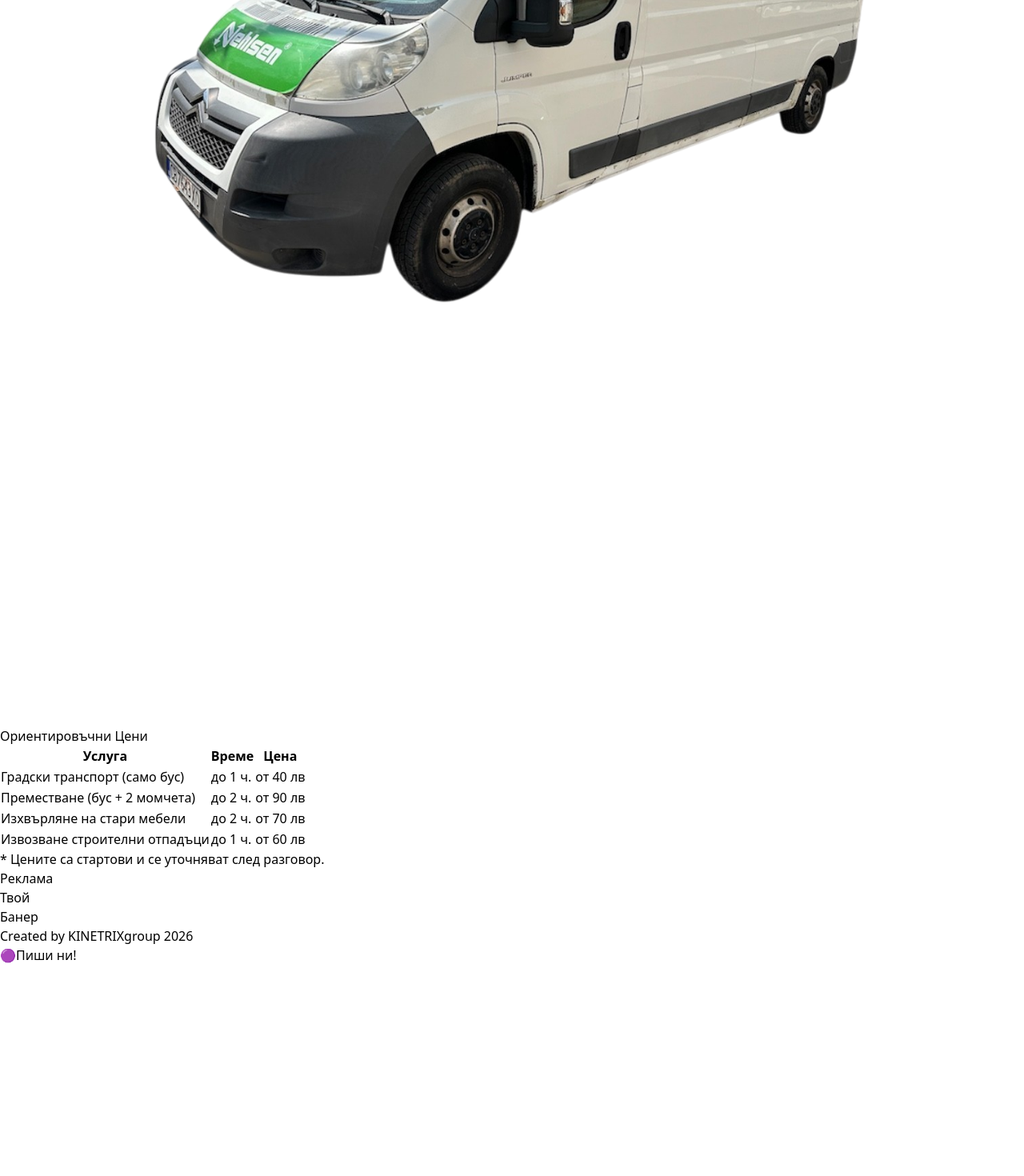
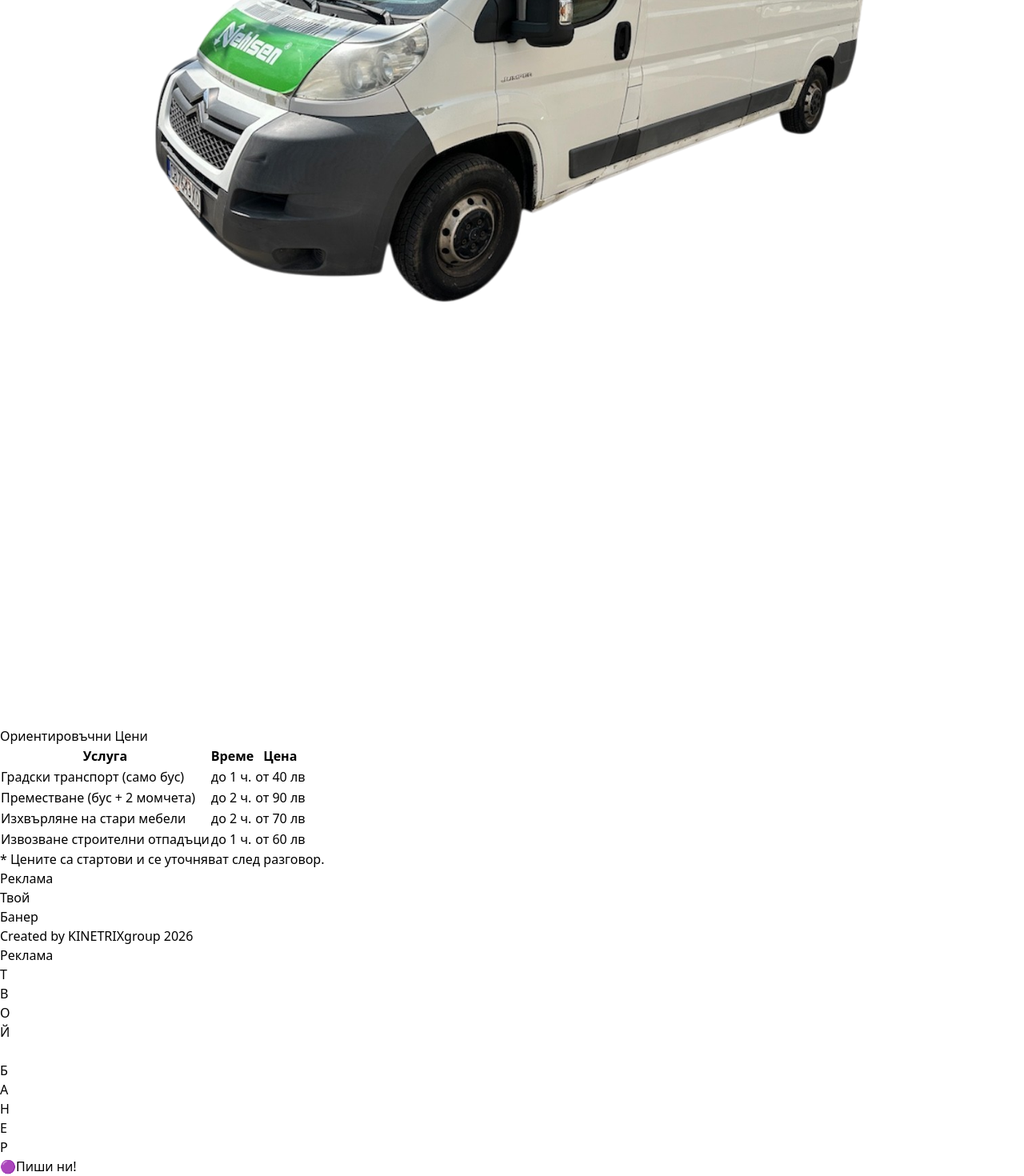
Before and after one commit to gxshkxta/UNIVERSE_Transport, a React (Vite) app: page / in a window 1280 px wide. Shown: the part 943-2413 px from the top of the page at 80% size. Before the commit the page ends 2149 px from the top, so only its background shows below. Built offline with nearby package versions, Linux system fonts and the light colour scheme.

Commit message:
Оправяне на буса и банера

```diff
--- a/src/App.jsx
+++ b/src/App.jsx
@@ -71,14 +71,12 @@ export default function App() {
         )}
       </AnimatePresence>
 
-      {/* SCROLLABLE AREA WITH GRID LAYOUT */}
-      <div className="relative z-10 pt-24 h-full overflow-y-auto px-4 pb-32 flex flex-col">
-        <div className="max-w-7xl mx-auto w-full grid grid-cols-1 lg:grid-cols-[1fr_minmax(auto,70rem)_1fr] gap-6 lg:gap-8 flex-1">
+      {/* НОВ СТРУКТУРЕН ЛЕЙАУТ */}
+      <div className="relative z-10 pt-20 h-full overflow-y-auto flex flex-col lg:flex-row w-full">
 
-          <div className="hidden lg:block"></div>
-
-          {/* MAIN CONTENT (Винаги центрирано) */}
-          <main className="w-full flex flex-col justify-start items-center">
+        {/* ЛЯВА/ЦЕНТРАЛНА ЧАСТ (Основно съдържание) */}
+        <div className="flex-1 flex flex-col pb-32 px-4 lg:px-8">
+          <main className="w-full mx-auto flex flex-col items-center max-w-7xl">
             <AnimatePresence mode="wait">
               {tab === "home" && (
                 <motion.div key="home" className="w-full" initial={{ opacity: 0, scale: 0.98 }} animate={{ opacity: 1, scale: 1 }} exit={{ opacity: 0, scale: 0.98 }}>
@@ -98,30 +96,38 @@ export default function App() {
             </AnimatePresence>
           </main>
 
-          {/* AD BANNER (Плътно вдясно) */}
-          <aside className="w-full lg:w-40 xl:w-48 justify-self-end mt-4 lg:mt-0 flex-shrink-0">
-            <div className="bg-white/30 backdrop-blur-md border border-white/50 p-3 rounded-2xl shadow-lg flex flex-col items-center justify-center lg:sticky lg:top-4 text-center">
+          {/* МОБИЛЕН БАНЕР (Показва се само на телефон, най-отдолу) */}
+          <div className="lg:hidden w-full max-w-lg mx-auto mt-10 bg-white/30 backdrop-blur-md border border-white/50 p-3 rounded-2xl shadow-lg flex flex-col items-center justify-center text-center">
             <span className="text-gray-600 font-bold uppercase tracking-widest text-[10px] mb-2 opacity-70">Реклама</span>
             <div className="w-full h-24 bg-white/40 border-2 border-dashed border-gray-400/50 rounded-xl flex items-center justify-center p-2">
               <p className="text-gray-600 font-black tracking-tighter text-xs uppercase leading-tight">Твой<br/>Банер</p>
             </div>
           </div>
-          </aside>
-
-        </div>
 
           {/* FOOTER SIGNATURE */}
-        <div className="mt-auto w-full text-center opacity-80 pt-10 pb-2">
+          <div className="mt-16 w-full text-center opacity-80 pb-2">
             <p className="text-[10px] font-black tracking-widest uppercase text-gray-500">
               Created by <span className="text-[#7360f2]">KINETRIXgroup</span> 2026
             </p>
           </div>
         </div>
 
+        {/* ДЕСКТОП БАНЕР (Небостъргач - плътно вдясно, само за компютър) */}
+        <aside className="hidden lg:flex flex-col w-32 xl:w-40 p-3 sticky top-24 h-[calc(100vh-8rem)] mr-4 rounded-3xl bg-white/20 backdrop-blur-md border border-white/40 shadow-xl flex-shrink-0">
+          <span className="text-gray-600 font-bold uppercase tracking-widest text-[10px] mb-3 opacity-70 text-center mt-2">Реклама</span>
+          <div className="w-full flex-1 bg-white/30 border-2 border-dashed border-gray-400/50 rounded-2xl flex flex-col items-center justify-center p-2">
+            <p className="text-gray-600 font-black tracking-tighter text-sm uppercase leading-tight text-center">
+              Т<br/>В<br/>О<br/>Й<br/><br/>Б<br/>А<br/>Н<br/>Е<br/>Р
+            </p>
+          </div>
+        </aside>
+
+      </div>
+
       {/* VIBER FLOATING BUTTON */}
       <motion.a
         href="viber://chat?number=359000000000"
-        className="fixed bottom-6 right-6 bg-[#7360f2] text-white p-4 rounded-3xl shadow-[0_10px_30px_rgba(115,96,242,0.6)] z-50 flex items-center justify-center border-4 border-white"
+        className="fixed bottom-6 right-6 lg:right-[calc(12rem+24px)] xl:right-[calc(14rem+24px)] bg-[#7360f2] text-white p-4 rounded-3xl shadow-[0_10px_30px_rgba(115,96,242,0.6)] z-50 flex items-center justify-center border-4 border-white"
         animate={{ scale: [1, 1.05, 1] }}
         transition={{ repeat: Infinity, duration: 2, ease: "easeInOut" }}
       >
@@ -134,38 +140,42 @@ export default function App() {
 
 function Home() {
   return (
-    // Всичко е центрирано вертикално. flex-col се запазва навсякъде.
-    <div className="flex flex-col items-center justify-start h-full w-full pb-12">
+    <div className="flex flex-col items-center justify-start w-full">
 
-      {/* СЛОГАН (Увеличен за десктоп) */}
-      <div className="bg-white/30 backdrop-blur-md border border-white/50 p-6 lg:p-10 rounded-3xl shadow-xl w-full max-w-lg lg:max-w-4xl mb-12 text-center relative z-20">
-        <h2 className="text-3xl md:text-4xl lg:text-5xl font-black uppercase tracking-tighter leading-tight text-gray-900 drop-shadow-md">
+      {/* ЕКРАН 1: Свободен текст + Бус (Заема първия екран) */}
+      <div className="w-full flex flex-col items-center justify-start min-h-[75vh] lg:min-h-[85vh] pt-4 lg:pt-10">
+
+        {/* СЛОГАН (Свободен текст, БЕЗ кутия) */}
+        <div className="w-full max-w-lg lg:max-w-4xl text-center relative z-20 mb-2 lg:mb-4 px-2">
+          {/* Бяла сянка около текста, за да се чете перфектно върху всякакъв фон */}
+          <h2 className="text-3xl md:text-4xl lg:text-5xl font-black uppercase tracking-tighter leading-tight text-gray-900 drop-shadow-[0_0_15px_rgba(255,255,255,0.8)]">
             Ние пренасяме не просто багаж...
           </h2>
-        <p className="mt-4 text-xl lg:text-2xl font-bold text-gray-800 drop-shadow-sm">
+          <p className="mt-3 lg:mt-5 text-xl lg:text-2xl font-bold text-gray-900 drop-shadow-[0_0_10px_rgba(255,255,255,0.8)]">
             А вашето спокойствие <br/>
-          <span className="text-sm lg:text-base bg-black text-white px-3 py-1.5 rounded-md mt-3 inline-block shadow-md">
+            <span className="text-sm lg:text-base bg-black text-white px-3 py-1.5 rounded-md mt-2 inline-block shadow-md">
               (и всичките ви тежки кашони)
             </span>
           </p>
         </div>
 
-      {/* БУС (Много по-голям на десктоп) */}
+        {/* БУС (Вдигнат високо нагоре) */}
         <motion.div
-        className="relative w-full max-w-sm lg:max-w-3xl z-10 mb-16 lg:mb-24"
+          className="relative w-full max-w-sm lg:max-w-3xl z-10"
           animate={{ scale: [1, 1.02, 1] }}
           transition={{ repeat: Infinity, duration: 3, ease: "easeInOut" }}
         >
-        <div className="absolute inset-x-10 bottom-8 h-10 lg:h-20 bg-black/40 blur-3xl rounded-full z-0" />
+          <div className="absolute inset-x-10 bottom-8 h-10 lg:h-20 bg-black/30 blur-3xl rounded-full z-0" />
           <img
             src="/van.png"
             alt="UNIVERSE Transport Bus"
-          className="relative w-full h-auto drop-shadow-[0_20px_50px_rgba(0,0,0,0.5)] lg:drop-shadow-[0_40px_80px_rgba(0,0,0,0.6)] z-10"
+            className="relative w-full h-auto drop-shadow-[0_20px_40px_rgba(0,0,0,0.5)] lg:drop-shadow-[0_30px_60px_rgba(0,0,0,0.6)] z-10"
           />
         </motion.div>
+      </div>
 
-      {/* ТАБЛИЦА С ЦЕНИ (Широка и центрирана за десктоп) */}
-      <div className="w-full max-w-lg lg:max-w-4xl bg-white/30 backdrop-blur-md border border-white/50 p-6 lg:p-10 rounded-3xl shadow-lg relative z-20">
+      {/* ЕКРАН 2: Таблицата (Показва се чак при скрол надолу) */}
+      <div className="w-full max-w-lg lg:max-w-4xl bg-white/30 backdrop-blur-md border border-white/50 p-6 lg:p-10 rounded-3xl shadow-lg relative z-20 mt-4 lg:mt-0">
         <h3 className="text-2xl lg:text-4xl font-black uppercase tracking-tight text-center drop-shadow-md mb-8">Ориентировъчни Цени</h3>
 
         <div className="overflow-x-auto">
@@ -195,13 +205,14 @@ function Home() {
         </div>
         <p className="text-xs lg:text-sm text-center text-gray-700 mt-6 font-bold">* Цените са стартови и се уточняват след разговор.</p>
       </div>
+
     </div>
   );
 }
 
 function Services() {
   return (
-    <div className="space-y-6 w-full max-w-lg lg:max-w-4xl mx-auto pb-10">
+    <div className="space-y-6 w-full max-w-lg lg:max-w-4xl mx-auto pb-10 mt-6 lg:mt-12">
       <h2 className="text-3xl lg:text-4xl font-black uppercase tracking-tight text-center drop-shadow-md mb-8">Какво предлагаме</h2>
       {[
         { title: "Изнасяне на мебели", desc: "Сваляме от всеки етаж, дори без асансьор." },
@@ -219,7 +230,7 @@ function Services() {
 
 function Offers() {
   return (
-    <div className="space-y-6 w-full max-w-lg lg:max-w-4xl mx-auto pb-10">
+    <div className="space-y-6 w-full max-w-lg lg:max-w-4xl mx-auto pb-10 mt-6 lg:mt-12">
       <h2 className="text-3xl lg:text-4xl font-black uppercase tracking-tight text-center drop-shadow-md mb-8">Супер Оферти</h2>
       {[
         { name: "Базов Транспорт", price: "от 40 лв" },
```
Lines whose indentation alone changed are shown as unchanged.
